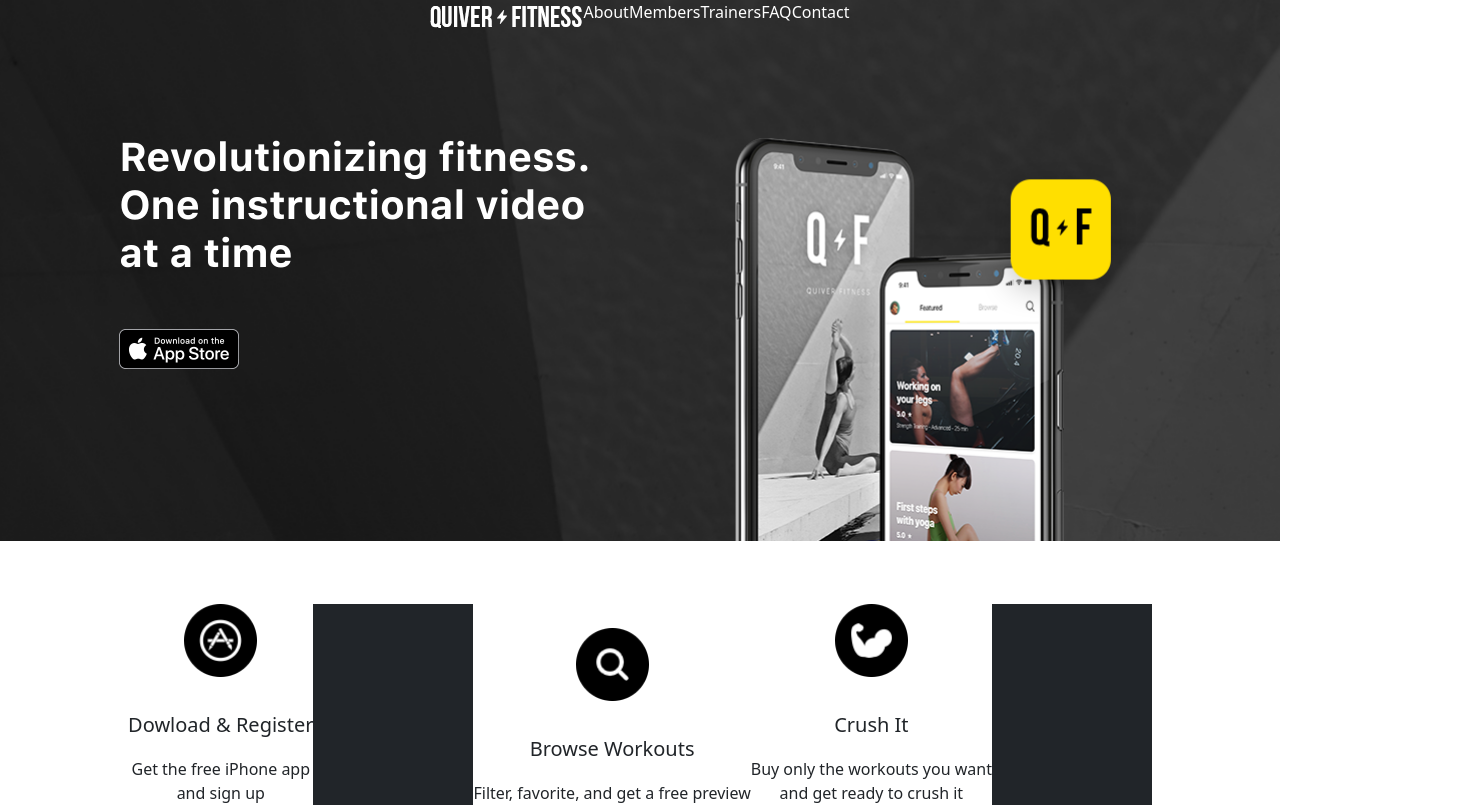
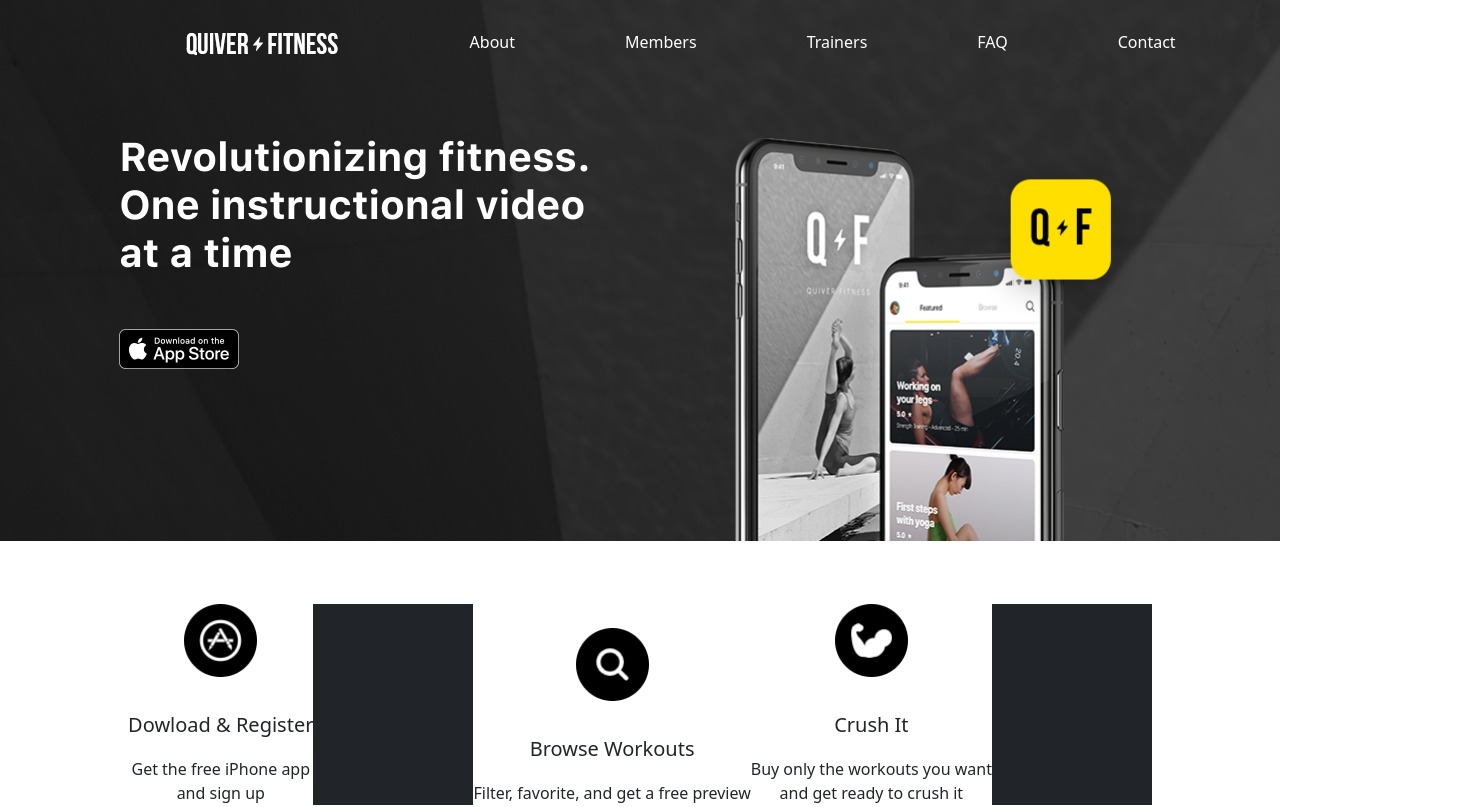
Before and after one commit to tavito47/fitnessQuiver, a React (Create React App) app: page / in a window 1280 px wide. Shown: the top 807 px of the page, 1466 px wide, since content can reach past the window. Built offline with nearby package versions, Linux system fonts and the light colour scheme.

Commit message:
headerComodado

```diff
--- a/src/components/Header.css
+++ b/src/components/Header.css
@@ -2,7 +2,13 @@
   height: 542px;
   /* border: 5px solid #cd0abc;; */
 }
-
+.soyul{
+  display: flex;
+  align-items: center;
+  /* background: red; */
+  height: 24px;
+  gap: 110px;
+}
 .nav-item{
   flex: 1 !important;
   order: 2 !important;
@@ -31,17 +37,22 @@
 }
 
 .back {
+
   background: transparent !important;
   position: absolute !important;
   top: 0;
   width: 100%;
-  display: flex !important;
-  align-items: center !important;
-  justify-content: center !important;
+
+  margin: 27px 14% 0 14.5% !important;
+
 }
 
 .container-fluid {
-  width: max-content !important;
+  width: 100% !important;
+  max-width: 990px;
+  display: flex;
+  justify-content: space-between;
+  align-items: center;
 }
 
 #revo {
--- a/src/components/Header.js
+++ b/src/components/Header.js
@@ -8,12 +8,13 @@ export default function Header() {
     <section className="containerH">
       {/*  <div class="navbar">
       <div class="row"> */}
-      <nav class="navbar navbar-expand-lg back" >
+      <nav class="navbar navbar-expand-lg back">
         <div class="container-fluid">
+          <div>
+            <a class="navbar-brand logo" href="#">
+              <img className="ubicar" src={logo} alt="FitnessQuiver" />
+            </a>
 
-          <a class="navbar-brand logo" href="#">
-            <img className="ubicar" src={logo} alt="FitnessQuiver"/>
-          </a>
             <button
               class="navbar-toggler"
               type="button"
@@ -25,8 +26,11 @@ export default function Header() {
             >
               <span class="navbar-toggler-icon"></span>
             </button>
+          </div>
+
+          <div>
             <div class="collapse navbar-collapse" id="navbarNav">
-            <ul class="navbar-nav">
+              <ul class="navbar-nav soyul">
                 <li class="nav-item">
                   <a class="nav-link text-white" href="#">
                     About
@@ -53,6 +57,7 @@ export default function Header() {
                   </a>
                 </li>
               </ul>
+            </div>
           </div>
         </div>
       </nav>
@@ -84,8 +89,6 @@ export default function Header() {
           </div>
         </div>
       </section>
-
-
     </section>
   );
 }
```
Also changed, not shown: src/components/Work.js (+27 -17 lines). Lines whose indentation alone changed are shown as unchanged.
